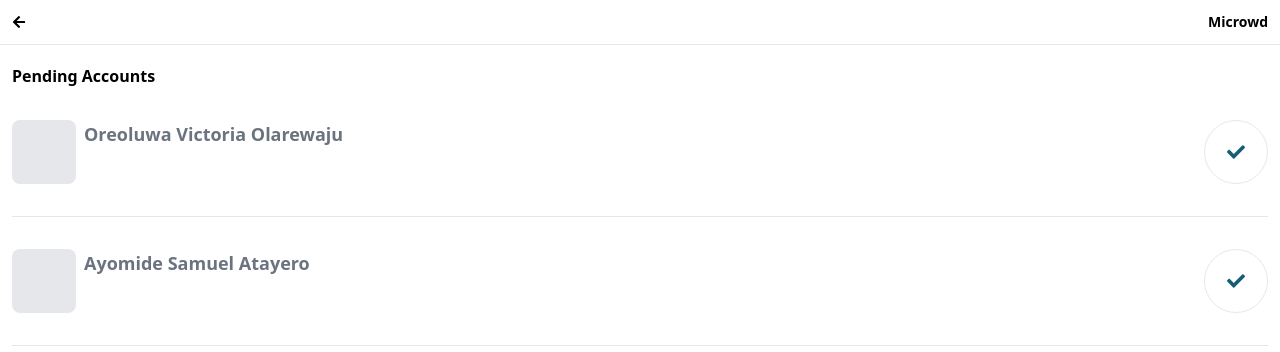
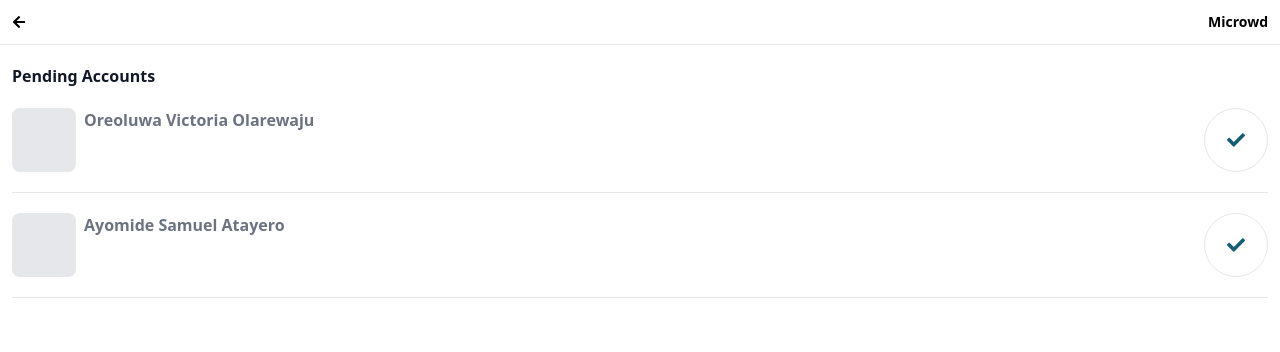
Before and after one commit to Lensatom/microwd, a React (Create React App) app: page /admin/pending in a window 1280 px wide. Shown: the top 352 px of the page. Built offline with nearby package versions, Linux system fonts and the light colour scheme.

Commit message:
Editing pending page UI

```diff
--- a/src/pages/admin/Pending.js
+++ b/src/pages/admin/Pending.js
@@ -10,14 +10,14 @@ const Pending = () => {
 
   return (
     <div className='mt-16 w-full px-3'>
-      <h2 className='font-bold'> Pending Accounts </h2>
+      <h2 className='font-bold text-gray-900'> Pending Accounts </h2>
       {pendings.map(pending => {
         return (
-          <a href={`https://wa.me/${pending[1]}`} className='flex py-8 border-b-1 justify-between'>
+          <a href={`https://wa.me/${pending[1]}`} className='flex py-5 border-b-1 justify-between'>
             <div className='w-2/3 rounded-md flex items-start'>
               <div className='w-16 h-16 rounded-lg bg-gray-200'></div>
               <div className='flex ml-2 flex-col w-2/3'>
-                <h2 className='text-lg font-semibold text-gray-500'> {pending[0]} </h2>
+                <h2 className='font-semibold text-gray-500'> {pending[0]} </h2>
               </div>
             </div>
             <button className='text-sm w-16 h-16 py-3 rounded-full border-1 font-bold flex justify-center items-center'>
```
